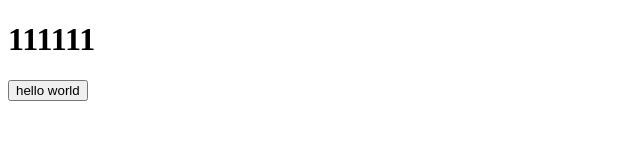
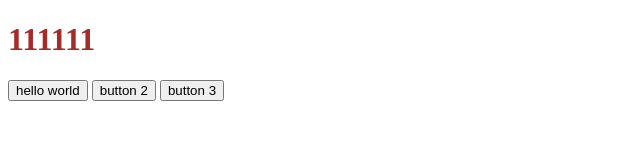
Before and after one commit to ApexOnelove/test, a website: page index.html in a window 1280 px wide. Shown: the whole page, without its empty margins (0-640 px from the left). Drawn offline with Linux system fonts and the light colour scheme.

Commit message:
sec commit

```diff
--- a/index.html
+++ b/index.html
@@ -3,10 +3,13 @@
 <head>
     <meta charset="UTF-8">
     <meta name="viewport" content="width=device-width, initial-scale=1.0">
+    <link rel="stylesheet" href="style.css">
     <title>Document</title>
 </head>
 <body>
-    <h1>   111111  </h1>
+    <h1 class="title">111111</h1>
     <button>hello world</button>
+    <button>button 2</button>
+    <button>button 3</button>
 </body>
 </html>
--- /dev/null
+++ b/style.css
@@ -0,0 +1,3 @@
+.title {
+    color:brown
+}
```
